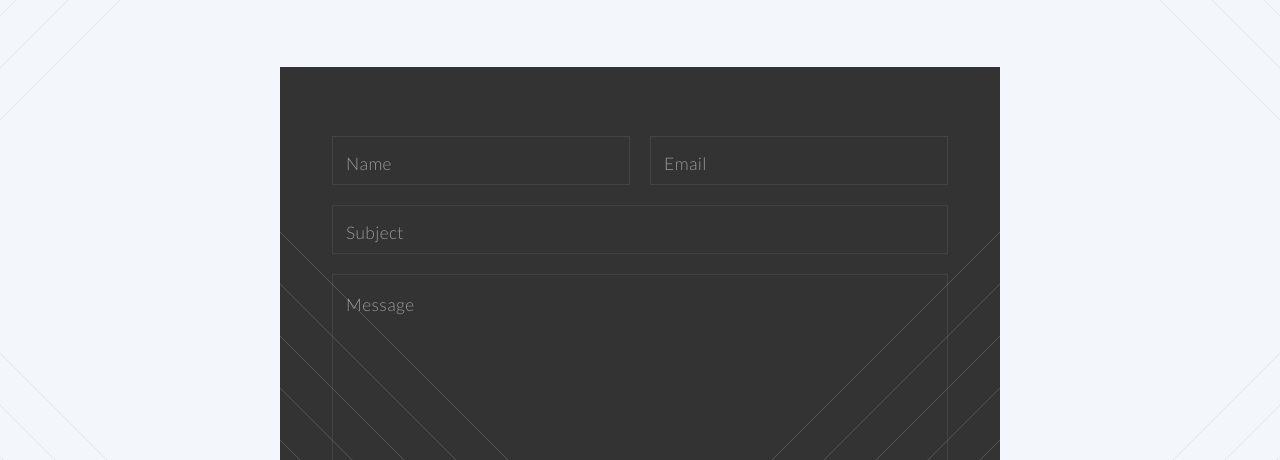
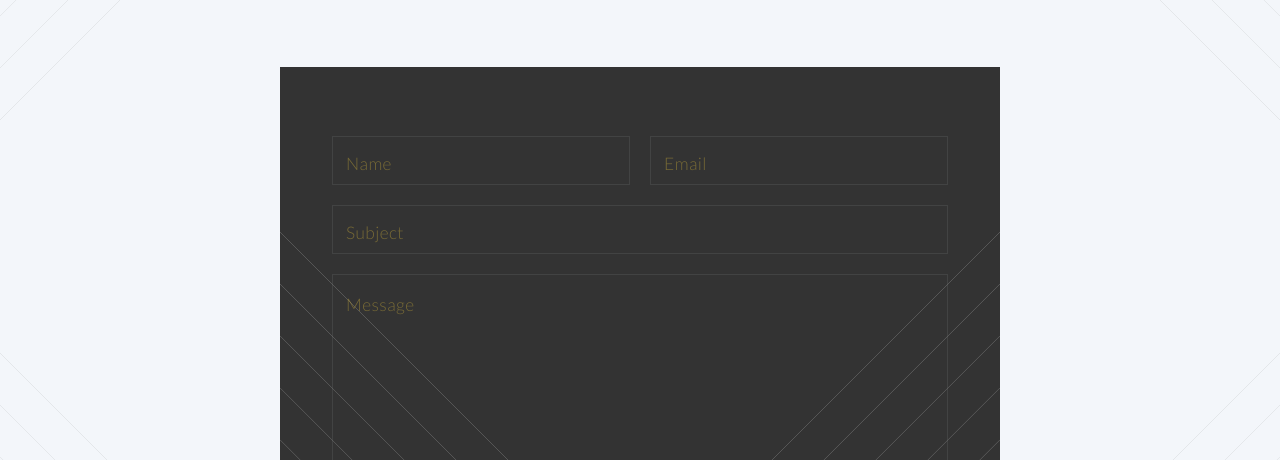
Before and after one commit to CowsAlways/CowsAlways.github.io, a plain HTML site: page contact.html in a window 1280 px wide. Shown: the part 313-773 px from the top of the page. Drawn offline with Linux system fonts and the light colour scheme.

Commit message:
Tried to fix box

```diff
--- a/assets/css/main.css
+++ b/assets/css/main.css
@@ -2140,10 +2140,13 @@
 
 		.wrapper.style4 {
 
-			background: #ffffff ;
-			color: inherit;
-			padding: 4em;
-		}
+			background-color: #BA9F38;
+			background-image: url("images/light-bl.svg"), url("images/light-br.svg");
+			background-position: bottom left, bottom right;
+			background-repeat: no-repeat, no-repeat;
+			background-size: 25em, 25em;
+			color: #BA9F38 !important;
+			}
 
 /* Header */
 
```
